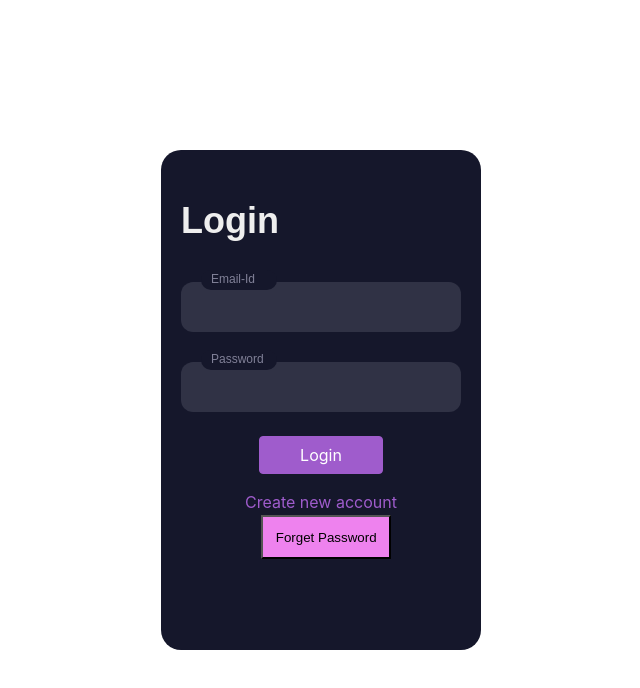
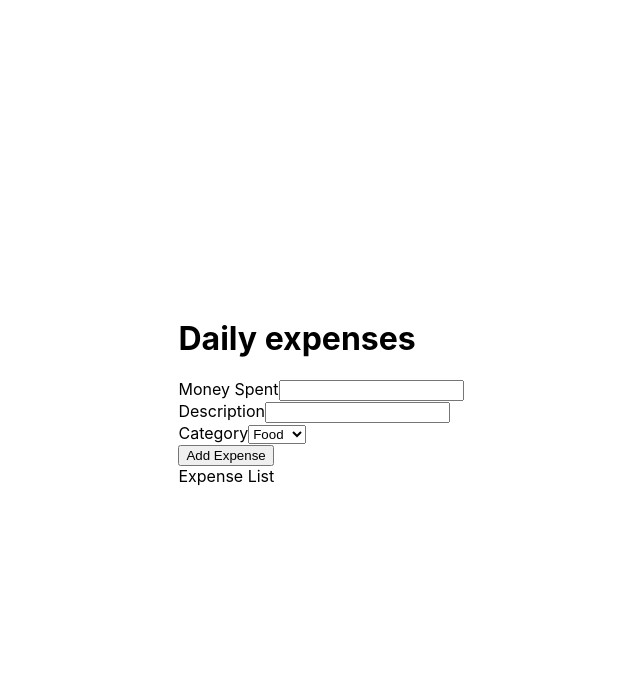
Before and after one commit to AbhishekNegii/Expense-Tracker, a React (Create React App) app: page /dailyexpense in a window 1280 px wide. Before the commit this address led to /authform. Shown: the top 688 px of the page, without its empty margins (319-959 px from the left). Built offline with nearby package versions, Linux system fonts and the light colour scheme.

Commit message:
Expense Tracker added

```diff
--- a/src/App.js
+++ b/src/App.js
@@ -1,6 +1,7 @@
 import React, { useContext } from "react";
 import { Redirect, Route, Switch } from "react-router-dom";
 import "./App.css";
+import ExpenseShow from "./Components/Expenses/ExpenseShow";
 import AuthForm from "./Pages/AuthForm";
 import CompleteProfile from "./Pages/CompleteProfile";
 import ExpenseTracker from "./Pages/ExpenseTracker";
@@ -28,6 +29,9 @@ function App() {
         <Route path="/forgetpassword" exact>
           <ForgetPassword/>
         </Route>
+        <Route path="/dailyexpense" exact>
+          <ExpenseShow/>
+        </Route>
         <Route path="*">
           <Redirect to="/authform">
             <AuthForm />
--- /dev/null
+++ b/src/Components/Expenses/ExpenseList.js
@@ -0,0 +1,20 @@
+import React, { useContext } from "react";
+import ExpenseContext from "../../Store/Expense-Context";
+
+const ExpenseList = () => {
+  const cntxt = useContext(ExpenseContext);
+  return (
+    <div>
+      <div>Expense List</div>
+      <ul>
+         {cntxt.expense.map((item) => (
+          <li>
+            {item.amount}  {item.description}  {item.category}
+          </li>
+        ))}
+      </ul>
+    </div>
+  );
+};
+
+export default ExpenseList;
--- /dev/null
+++ b/src/Components/Expenses/ExpenseShow.js
@@ -0,0 +1,14 @@
+import React from 'react'
+import ExpenseList from './ExpenseList'
+import Expenses from './Expenses'
+
+const ExpenseShow = () => {
+  return (
+    <div>
+        <Expenses/>
+        <ExpenseList/>
+    </div>
+  )
+}
+
+export default ExpenseShow
--- /dev/null
+++ b/src/Components/Expenses/Expenses.js
@@ -0,0 +1,55 @@
+import React, { useContext, useRef } from "react";
+import ExpenseContext from "../../Store/Expense-Context";
+
+const Expenses = () => {
+
+  const contxt=useContext(ExpenseContext)
+
+    let moneyInputRef=useRef();
+    let descInputRef=useRef();
+    let listInputRef=useRef();
+
+    const submitExpenseHandler=(e)=>{
+        e.preventDefault();
+        const amount=moneyInputRef.current.value;
+        const desc=descInputRef.current.value;
+        const list=listInputRef.current.value;
+
+        const data={
+          amount:amount,
+          description:desc,
+          category:list
+        }
+
+        contxt.addExpense(data)
+    }
+
+
+  return (
+    <div>
+      <form onSubmit={submitExpenseHandler}>
+        <h1>Daily expenses</h1>
+
+        <div>
+            <label>Money Spent</label>
+            <input type="number" ref={moneyInputRef}/>
+        </div>
+        <div>
+            <label>Description</label>
+            <input type="text" ref={descInputRef}/>
+        </div>
+        <div>
+            <label>Category</label>
+            <select ref={listInputRef}>
+                <option>Food</option>
+                <option>Movie</option>
+                <option>Fuel</option>
+            </select>
+        </div>
+        <button>Add Expense</button>
+      </form>
+    </div>
+  );
+};
+
+export default Expenses;
--- a/src/Pages/CompleteProfile.js
+++ b/src/Pages/CompleteProfile.js
@@ -11,6 +11,8 @@ const CompleteProfile = () => {
     const image = imageInputRef.current.value;
 
     const id= localStorage.getItem('token')
+
+
 
     fetch(
       "https://identitytoolkit.googleapis.com/v1/accounts:update?key=AIzaSyCCXzhbX-HRm-ujGbrRU7-ynAlPT4t8HTY",
@@ -68,7 +70,7 @@ headers:{
       <form>
         <div>
           <label> Full Name</label>
-          <input type="text" ref={nameInputRef} />
+          <input type="text" ref={nameInputRef} required />
         </div>
         <div>
           <label>Upload Your image</label>
--- a/src/Pages/ExpenseTracker.js
+++ b/src/Pages/ExpenseTracker.js
@@ -25,6 +25,10 @@ const ExpenseTracker = () => {
       console.log(err)
     })
   }
+
+  const dailyExpenseHandler =()=>{
+    history.replace("/dailyexpense")
+  }
   return (
 
     <div>
@@ -36,6 +40,7 @@ const ExpenseTracker = () => {
       <p>Your Profile is incomplete</p>
       <button onClick={profileCompleteHandler}>complete now</button>
       <button onClick={verifyIdHandler}>Verify Your Email-Id</button>
+      <button onClick={dailyExpenseHandler}> Add Daily Expenses</button>
     </div>
   )
 }
--- /dev/null
+++ b/src/Store/Expense-Context.js
@@ -0,0 +1,36 @@
+import React from "react";
+import { useState } from "react";
+
+const ExpenseContext = React.createContext({
+  expense: [],
+  addExpense: (data) => {},
+  editExpense: () => {},
+  delExpense: () => {},
+});
+
+export const ExpenseContextProvider = (props) => {
+  const [addExpense, setAddExpense] = useState([]);
+
+  const addExpenseHandler = (expense) => {
+    setAddExpense([...cntxt.expense, expense]);
+  };
+
+  const editExpenseHandler = () => {};
+
+  const deleteExpenseHandler = () => {};
+
+  const cntxt = {
+    expense: addExpense,
+    addExpense: addExpenseHandler,
+    editExpense: editExpenseHandler,
+    delExpense: deleteExpenseHandler,
+  };
+
+  return (
+    <ExpenseContext.Provider value={cntxt}>
+      {props.children}
+    </ExpenseContext.Provider>
+  );
+};
+
+export default ExpenseContext;
--- a/src/index.js
+++ b/src/index.js
@@ -5,13 +5,16 @@ import App from './App';
 import reportWebVitals from './reportWebVitals';
 import { BrowserRouter } from 'react-router-dom';
 import { AuthContextProvider } from './Store/Auth-Context';
+import { ExpenseContextProvider } from './Store/Expense-Context';
 
 const root = ReactDOM.createRoot(document.getElementById('root'));
 root.render(
   <AuthContextProvider>
+    <ExpenseContextProvider>
     <BrowserRouter>
     <App />
     </BrowserRouter>
+    </ExpenseContextProvider>
   </AuthContextProvider>
 );
 
```
Also changed, not shown: src/Components/Header.js (+11 -12 lines).
